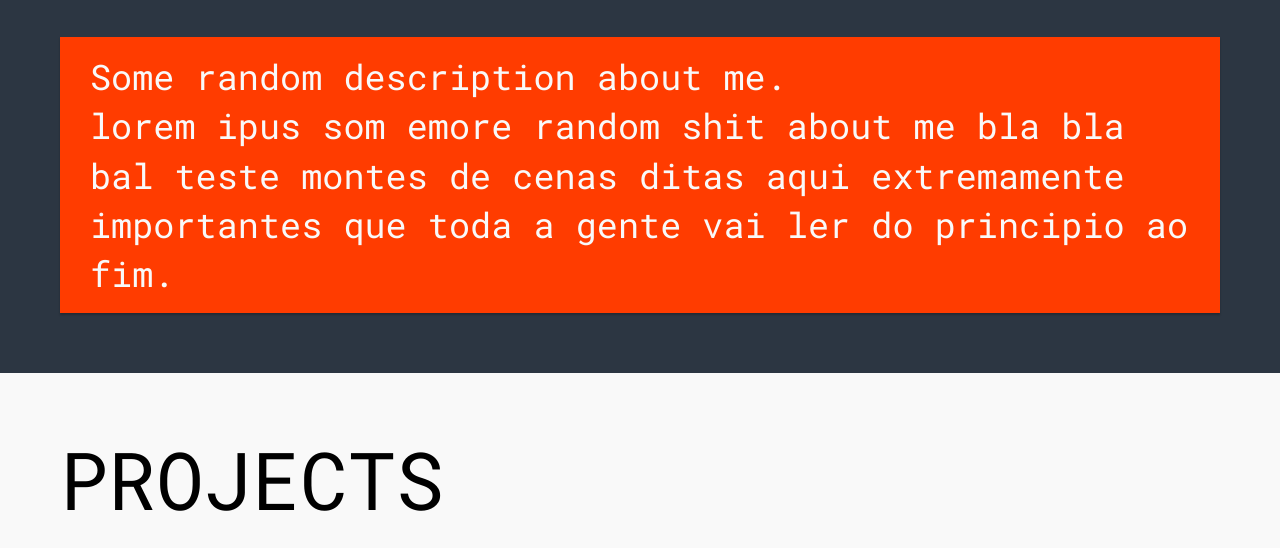
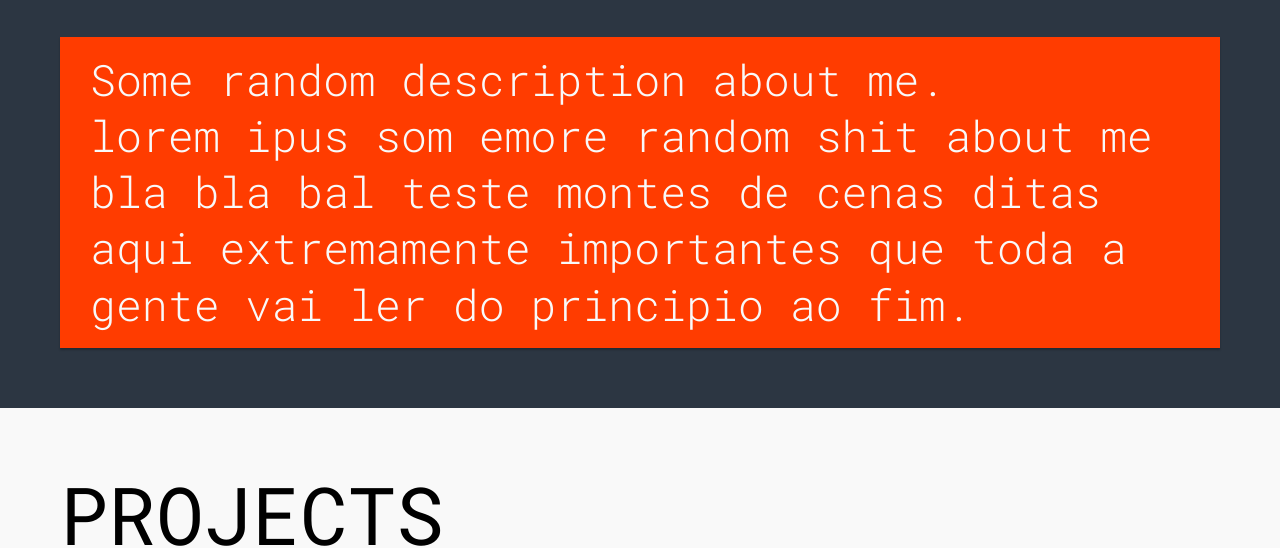
Before and after one commit to aromano272/aromano272.github.io, a plain HTML site: page index.html in a window 1280 px wide. Shown: the part 287-835 px from the top of the page. Drawn offline with Linux system fonts and the light colour scheme; a script that the page names is missing.

Commit message:
bumped up the font sizes

```diff
--- a/css/main.css
+++ b/css/main.css
@@ -73,8 +73,9 @@ nav {
 .card_description {
   color: #f9f9f9;
   margin: 0;
-  font-size: 2.2em;
-  line-height: 1.4;
+  font-size: 2.7em;
+  font-weight: 300;
+  line-height: 1.3;
 }
 
 .card_link {
--- a/index.html
+++ b/index.html
@@ -3,7 +3,7 @@
 <head>
     <meta charset="UTF-8">
     <title>Andre Romano - Developer</title>
-    <link href="https://fonts.googleapis.com/css?family=Roboto+Mono" rel="stylesheet">
+    <link href="https://fonts.googleapis.com/css?family=Roboto+Mono:300,400" rel="stylesheet">
     <link rel="stylesheet" type="text/css" href="libs/normalize.css"/>
     <!-- <link rel="stylesheet" type="text/css" href="libs/bootstrap.min.css"/> -->
     <!-- <link rel="stylesheet" type="text/css" href="libs/bootstrap-theme.min.css"/> -->
```
